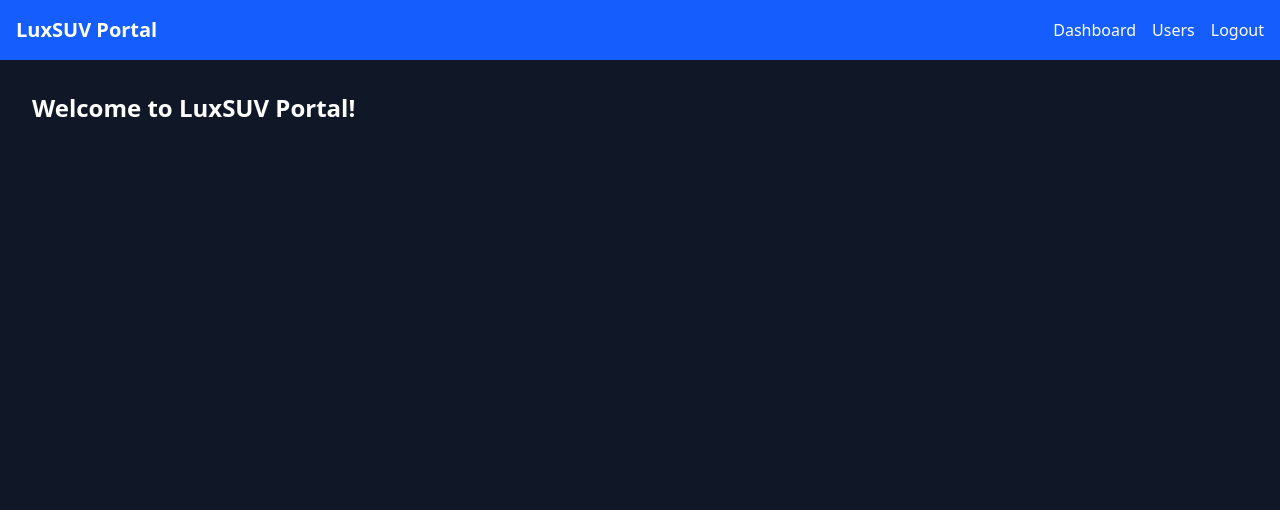
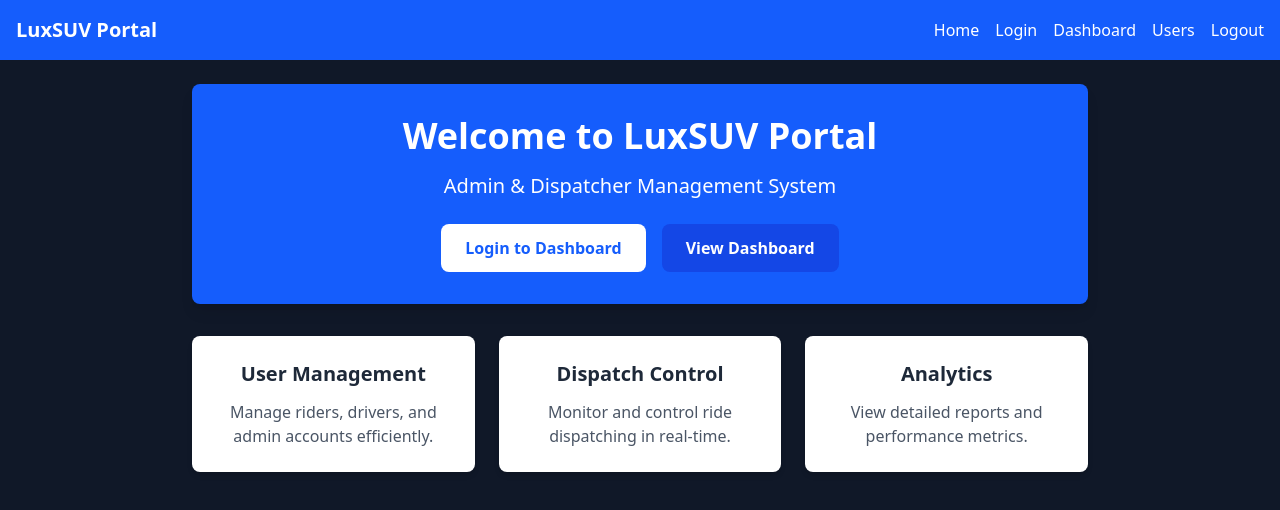
Before and after one commit to diagnosis/luxsuv-portal-admin, a React (Vite) app: page / in a window 1280 px wide. Shown: the top 510 px of the page. Built offline with nearby package versions, Linux system fonts and the light colour scheme.

Commit message:
Improve Home Page with Login Navigation

```diff
--- a/src/components/Navbar.jsx
+++ b/src/components/Navbar.jsx
@@ -7,6 +7,8 @@ function Navbar() {
             <div className='container mx-auto flex justify-between items-center'>
                 <h2 className='text-xl font-bold'>LuxSUV Portal</h2>
                 <ul className='flex space-x-4'>
+                    <li><Link to='/' className='hover:text-blue-200'>Home</Link></li>
+                    <li><Link to='/login' className='hover:text-blue-200'>Login</Link></li>
                     <li><Link to={'dashboard'}>Dashboard</Link></li>
                     <li><Link to={''} className='hover:text-blue-200'>Users</Link></li>
                     <li><a href="#" className='hover:text-blue-200'>Logout</a></li>
--- a/src/routes/index.jsx
+++ b/src/routes/index.jsx
@@ -1,4 +1,5 @@
 import { createFileRoute } from '@tanstack/react-router';
+import { Link } from '@tanstack/react-router';
 
 export const Route = createFileRoute('/')({
     component: Index,
@@ -6,8 +7,40 @@ export const Route = createFileRoute('/')({
 
 function Index() {
     return (
-        <div className="p-2">
-            <h3 className="text-2xl font-bold">Welcome to LuxSUV Portal!</h3>
+        <div className="max-w-4xl mx-auto text-center">
+            <div className="bg-blue-600 text-white p-8 rounded-lg shadow-lg mb-8">
+                <h1 className="text-4xl font-bold mb-4">Welcome to LuxSUV Portal</h1>
+                <p className="text-xl mb-6">Admin & Dispatcher Management System</p>
+                <div className="space-x-4">
+                    <Link
+                        to="/login"
+                        className="bg-white text-blue-600 px-6 py-3 rounded-lg font-semibold hover:bg-gray-100 transition-colors inline-block"
+                    >
+                        Login to Dashboard
+                    </Link>
+                    <Link
+                        to="/dashboard"
+                        className="bg-blue-700 text-white px-6 py-3 rounded-lg font-semibold hover:bg-blue-800 transition-colors inline-block"
+                    >
+                        View Dashboard
+                    </Link>
+                </div>
+            </div>
+
+            <div className="grid grid-cols-1 md:grid-cols-3 gap-6">
+                <div className="bg-white text-gray-800 p-6 rounded-lg shadow-md">
+                    <h3 className="text-xl font-bold mb-3">User Management</h3>
+                    <p className="text-gray-600">Manage riders, drivers, and admin accounts efficiently.</p>
+                </div>
+                <div className="bg-white text-gray-800 p-6 rounded-lg shadow-md">
+                    <h3 className="text-xl font-bold mb-3">Dispatch Control</h3>
+                    <p className="text-gray-600">Monitor and control ride dispatching in real-time.</p>
+                </div>
+                <div className="bg-white text-gray-800 p-6 rounded-lg shadow-md">
+                    <h3 className="text-xl font-bold mb-3">Analytics</h3>
+                    <p className="text-gray-600">View detailed reports and performance metrics.</p>
+                </div>
+            </div>
         </div>
     );
 }
```
